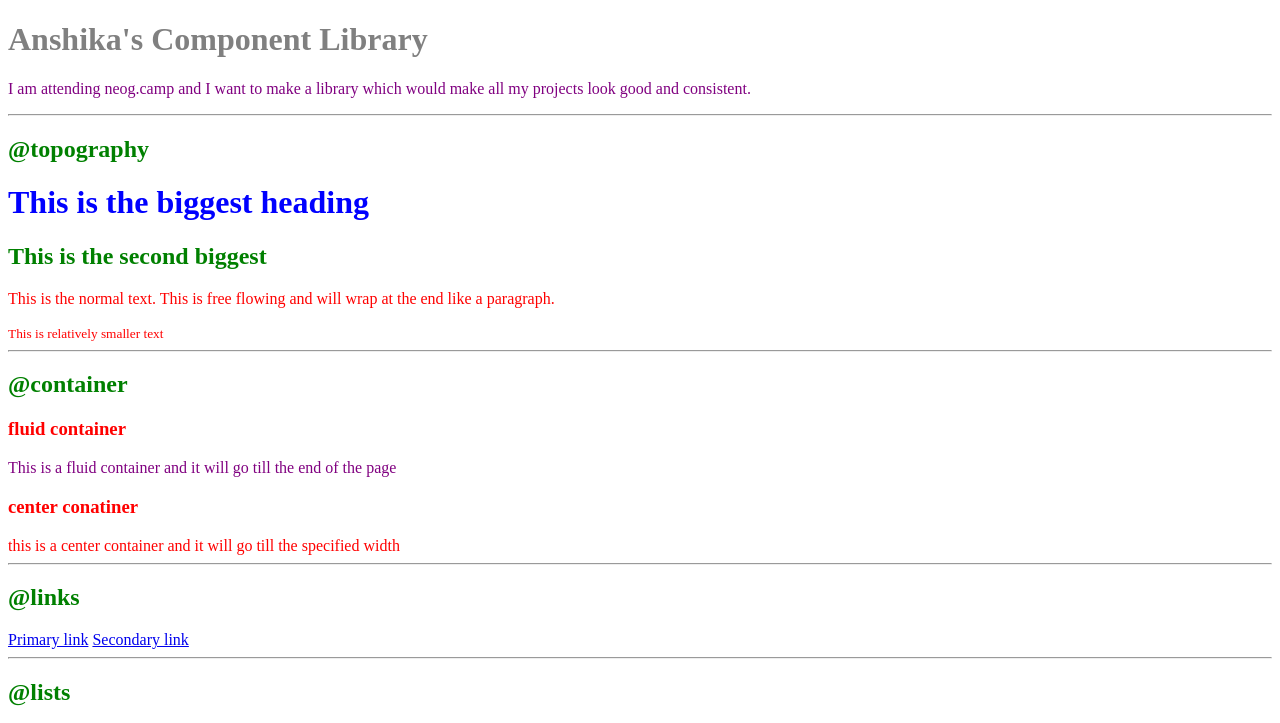
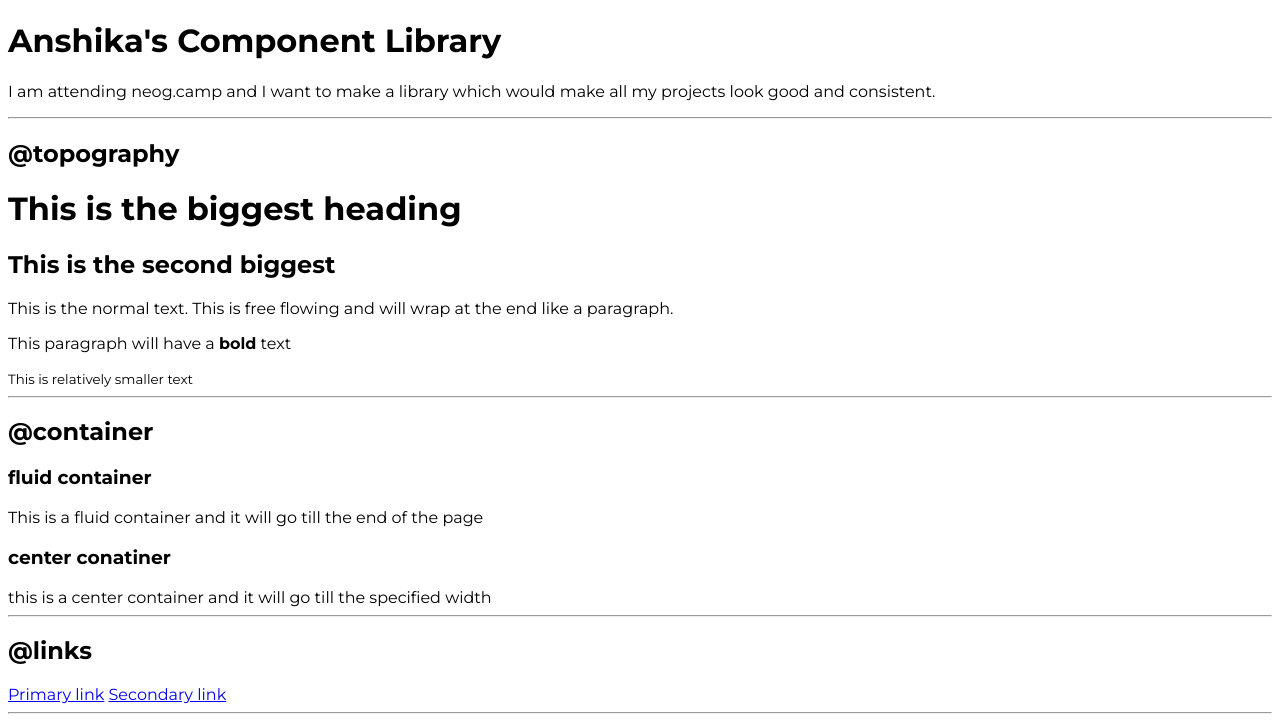
Before and after one commit to tans21/my_new_site, a plain HTML site: page index.html in a window 1280 px wide. Shown: the top 723 px of the page. Drawn offline with Linux system fonts and the light colour scheme.

Commit message:
typography

```diff
--- a/index.html
+++ b/index.html
@@ -14,10 +14,10 @@
     <link href="styles.css" rel="stylesheet"
 </head>
 <body>
-    <h1 id="lib-header">Anshika's Component Library</h1>
+    <h1 >Anshika's Component Library</h1>
     <!--CSS way 2: Style attribute
         <h1 style="color: red">Anshika's Component Library</h1> -->
-    <p class="para">I am attending neog.camp and I want to make a library which would make all
+    <p>I am attending neog.camp and I want to make a library which would make all
         my projects look good and consistent.
     </p>
 
@@ -29,6 +29,9 @@
     <p>This is the normal text. This is free flowing and will wrap at the end like
         a paragraph.
     </p>
+    <p>This paragraph will have a
+        <strong>bold</strong> text
+    </p>
     <small>This is relatively smaller text</small>
 
     <hr>
@@ -36,7 +39,7 @@
     <h2>@container</h2>
 
     <h3>fluid container</h3>
-    <div class="para">This is a fluid container and it will go till the end of the page</div>
+    <div>This is a fluid container and it will go till the end of the page</div>
 
     <h3>center conatiner</h3>
     <div>this is a center container and it will go till the specified width</div>
--- a/styles.css
+++ b/styles.css
@@ -1,16 +1,4 @@
-/* CSS way 3: Creating a separate css file */
+@import url('https://fonts.googleapis.com/css2?family=Montserrat:wght@400;700&family=Open+Sans:ital,wght@0,700;1,300&display=swap');
 body {
-    color: red;
+    font-family: 'Montserrat', sans-serif;
 }
-h1 {
-    color: blue;
-}
-h2 {
-    color: green;
-}
-#lib-header {
-    color:gray;
-}
-.para {
-    color: purple
-}
```
